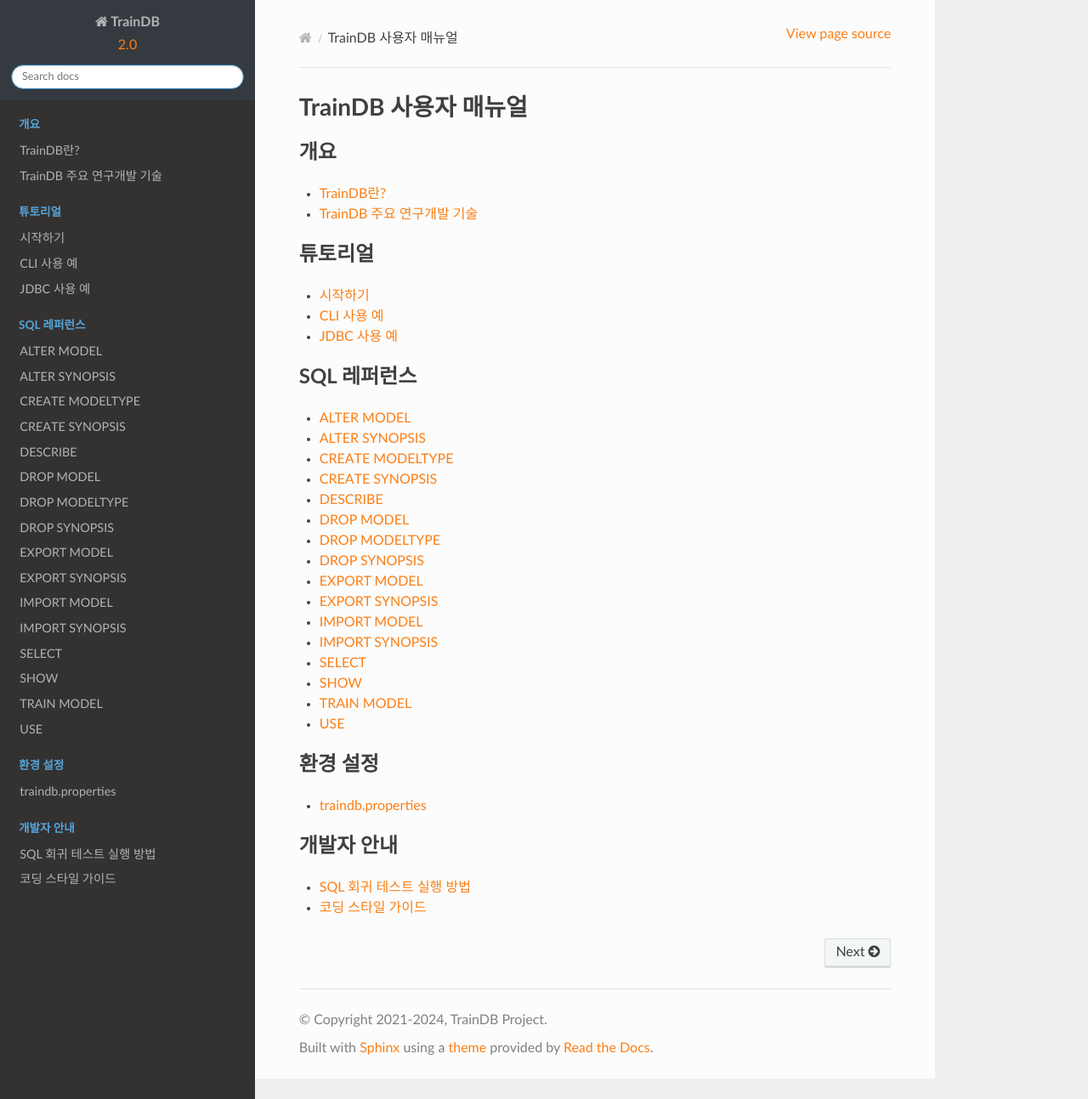
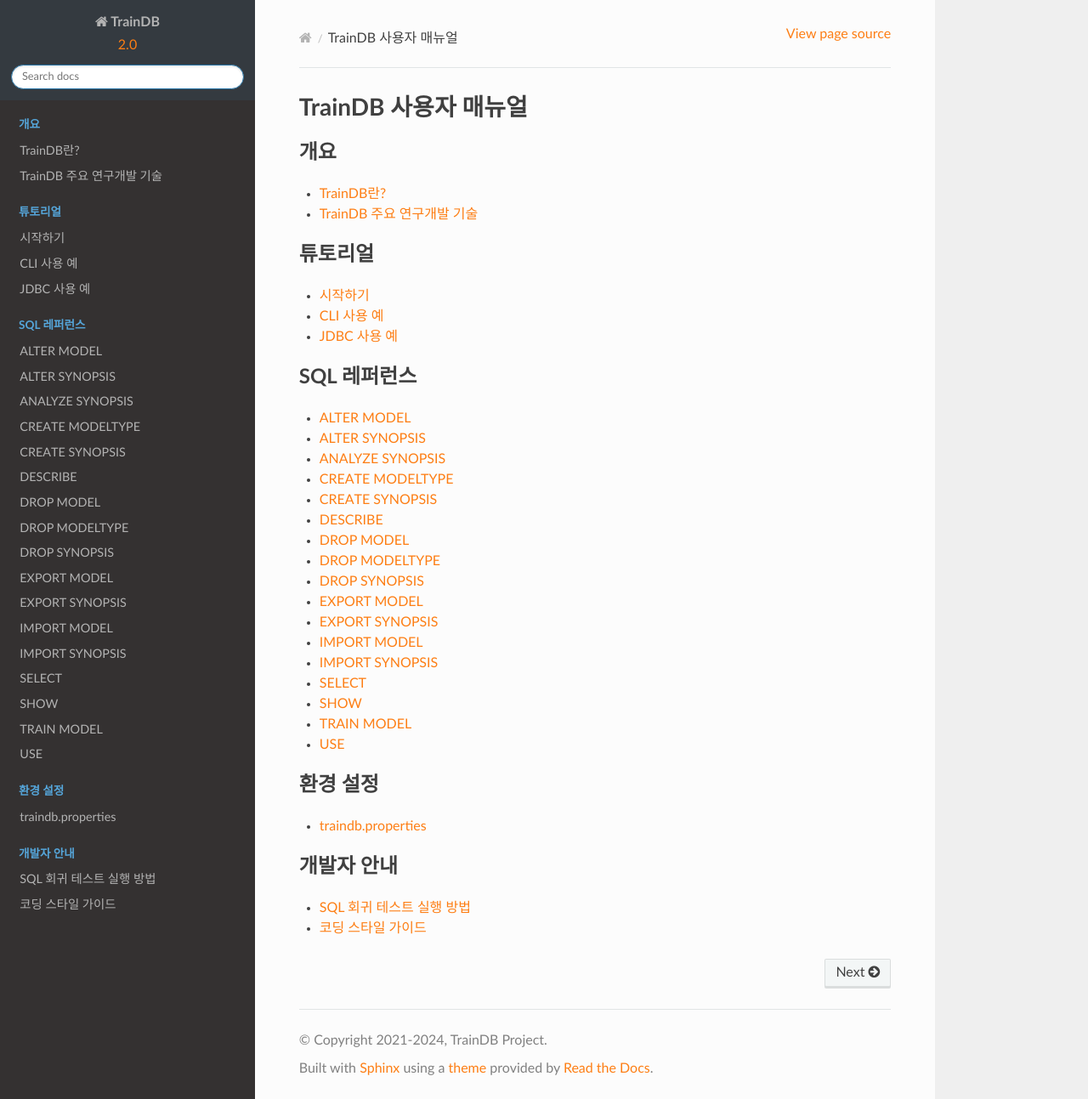
Before and after one commit to traindb-project/traindb-doc-kr, a Sphinx documentation site: the page built from docs/index.rst, in a window 1280 px wide and 1293 px high. Shown: the whole window at 85% size. Built offline with Sphinx 7.4.7 and the Read the Docs theme 2.0.0, drawn with Linux system fonts in a browser that asks for light colours.

Commit message:
update table of contents

```diff
--- a/docs/index.rst
+++ b/docs/index.rst
@@ -22,6 +22,7 @@ TrainDB 사용자 매뉴얼
 
    sql/alter_model
    sql/alter_synopsis
+   sql/analyze_synopsis
    sql/create_modeltype
    sql/create_synopsis
    sql/describe
```
